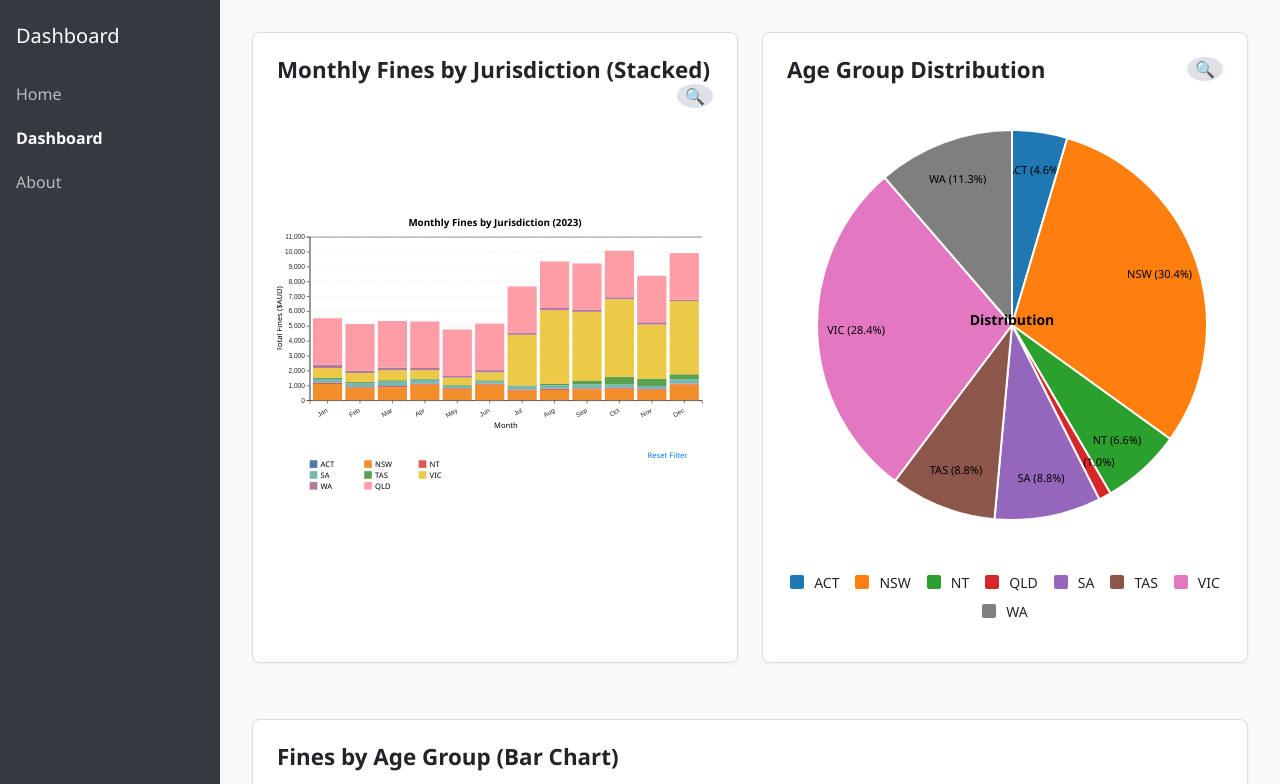
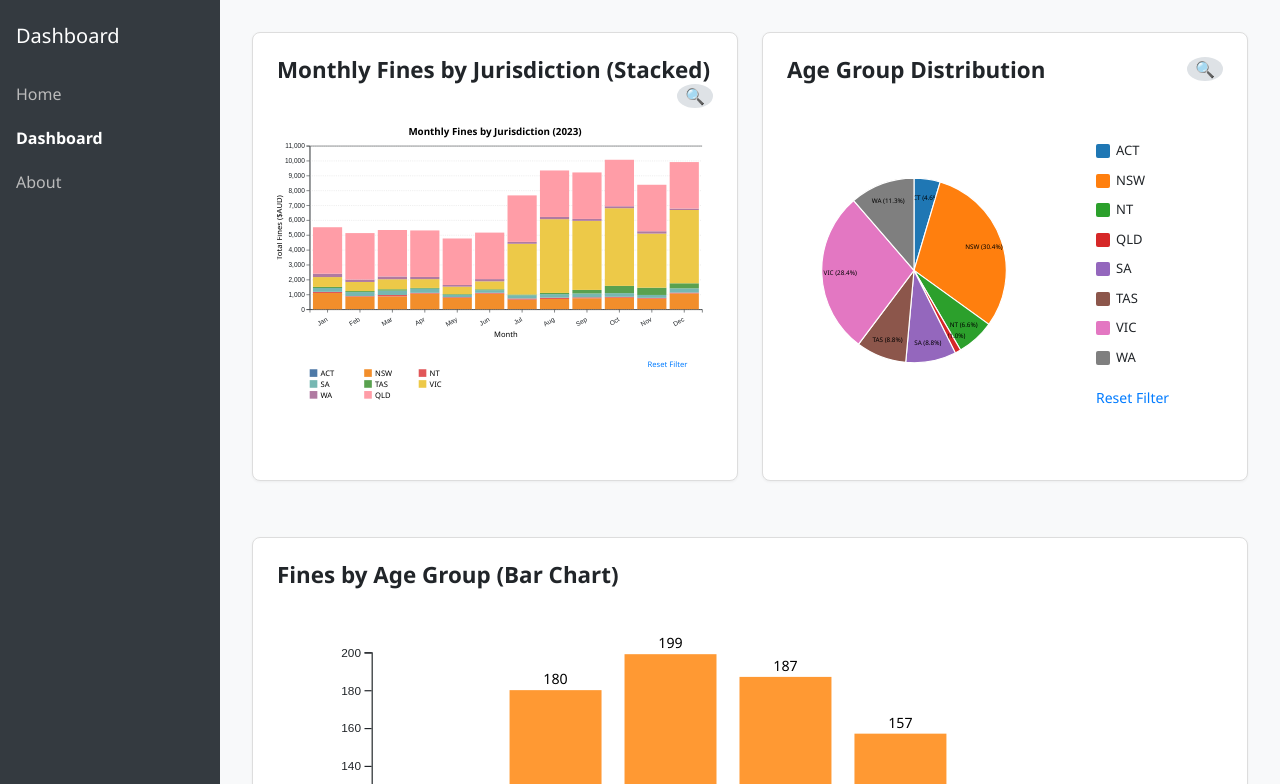
Before and after one commit to JustinW123/DataVisualisation, a plain HTML site: page Data Visualisation/dashboard.html in a window 1280 px wide. Shown: the top 784 px of the page. Drawn offline with nearby package versions, Linux system fonts and the light colour scheme.

Commit message:
Interactivity for pie chart

```diff
--- a/Data Visualisation/css/styles.css
+++ b/Data Visualisation/css/styles.css
@@ -57,6 +57,15 @@ body {
   flex-direction: column;
   justify-content: space-between;
   min-height: 420px;
+}
+
+.chart-box svg {
+  width: 100% !important;
+  height: auto !important;
+  max-height: 100% !important;
+  max-width: 100% !important;
+  display: block;
+  margin: 0 auto;
 }
 
 /* Headings */
@@ -166,7 +175,7 @@ svg {
 .chart-modal {
   display: none;
   position: fixed;
-  z-index: 1000;
+  z-index: 1100;
   top: 0;
   left: 0;
   width: 100vw;
@@ -185,14 +194,14 @@ svg {
   box-shadow: 0 4px 20px rgba(0, 0, 0, 0.2);
   display: flex;
   flex-direction: column;
-  justify-content: center;
-  align-items: center;
-  overflow: auto;
+  justify-content: flex-start;
+  align-items: flex-start;
+  overflow: hidden;
   position: relative;
   z-index: 1002;
+  box-sizing: border-box;
 }
 
-/* Enlarged Chart Container */
 #enlarged-chart-container,
 #enlarged-pie-container {
   flex: 1;
@@ -203,14 +212,18 @@ svg {
   justify-content: center;
   overflow: hidden;
   padding: 2rem;
+  box-sizing: border-box;
 }
 
 #enlarged-chart-container svg,
 #enlarged-pie-container svg {
-  width: 90% !important;
+  width: 100% !important;
   height: auto !important;
-  max-height: 90vh !important;
-  max-width: 90vw !important;
+  max-height: 100% !important;
+  max-width: 1000px !important;
+  display: block;
+  margin: auto;
+  overflow: visible;
 }
 
 /* Close Button */
@@ -247,12 +260,11 @@ svg {
 
 .legend-pie {
   display: flex;
-  flex-wrap: wrap;
-  gap: 8px 16px;
-  margin-top: 12px;
+  flex-direction: column;
+  gap: 8px;
+  justify-content: flex-start;
+  align-items: flex-start;
   font-size: 13px;
-  justify-content: center;
-  align-items: center;
   padding-top: 10px;
 }
 
--- a/Data Visualisation/dashboard.html
+++ b/Data Visualisation/dashboard.html
@@ -24,7 +24,7 @@
         <div class="chart-col-6 chart-box">
           <h2>
             Monthly Fines by Jurisdiction (Stacked)
-            <button class="enlarge-btn" id="openStackedModal" title="Enlarge Chart">&#128269;</button>
+            <button class="enlarge-btn" id="openStackedModal" title="Enlarge Chart">🔍</button>
           </h2>
           <div id="stacked-chart"></div>
           <div id="stacked-legend" class="mt-3"></div>
@@ -34,27 +34,34 @@
         <div class="chart-col-6 chart-box">
           <h2>
             Age Group Distribution
-            <button class="enlarge-btn" id="openPieModal" title="Enlarge Chart">&#128269;</button>
+            <button class="enlarge-btn" id="openPieModal" title="Enlarge Chart">🔍</button>
           </h2>
           <div id="pie-chart"></div>
           <div id="pie-legend" class="mt-3"></div>
         </div>
 
-        <!-- Modal for Enlarged Pie Chart -->
-        <div id="pieChartModal" class="chart-modal">
-          <div class="chart-modal-content">
-            <span id="closePieModal">&times;</span>
-            <div id="enlarged-pie-container"></div>
-          </div>
+        <!-- Bar Chart Full Width -->
+        <div class="chart-col-12 chart-box">
+          <h2>Fines by Age Group (Bar Chart)</h2>
+          <div id="bar-chart"></div>
         </div>
-
-
-      <!-- Bar Chart Full Width -->
-      <div class="chart-col-12 chart-box">
-        <h2>Fines by Age Group (Bar Chart)</h2>
-        <div id="bar-chart"></div>
       </div>
     </main>
+  </div>
+
+  <!-- Modals placed OUTSIDE main -->
+  <div id="chartModal" class="chart-modal">
+    <div class="chart-modal-content">
+      <span id="closeModal">&times;</span>
+      <div id="enlarged-chart-container"></div>
+    </div>
+  </div>
+
+  <div id="pieChartModal" class="chart-modal">
+    <div class="chart-modal-content">
+      <span id="closePieModal">&times;</span>
+      <div id="enlarged-pie-container"></div>
+    </div>
   </div>
 
   <!-- D3 Scripts -->
@@ -63,13 +70,5 @@
   <script src="js/stacked-chart.js"></script>
   <script src="js/pie-chart.js"></script>
   <script src="js/bar-chart.js"></script>
-
-  <!-- Modal for Enlarged Chart -->
-  <div id="chartModal" class="chart-modal">
-    <div class="chart-modal-content">
-      <span id="closeModal">&times;</span>
-      <div id="enlarged-chart-container"></div>
-    </div>
-  </div>
 </body>
 </html>
--- a/Data Visualisation/js/pie-chart.js
+++ b/Data Visualisation/js/pie-chart.js
@@ -1,17 +1,49 @@
-// Pie Chart (Isolated Implementation with Modal View + Enlarged Toggle + Smooth Transition + Center Label + Legend)
+// js/pie-chart.js — responsive layout + right-side legend and reset button
 
 function drawPieChart(containerId, isLarge = false) {
   d3.csv("data/jurisdiction.csv", d3.autoType).then(data => {
     const container = d3.select(containerId);
-    const width = isLarge ? 800 : 450;
-    const height = isLarge ? 600 : 450;
-    const radius = Math.min(width, height) / 2 - 30;
+    const width = isLarge ? 1000 : 520;
+    const height = isLarge ? 800 : 400;
+    const radius = Math.min(width, height) / 2 - 40;
 
-    const svg = container
+    container.html("");
+
+    const wrapper = container.append("div")
+      .style("display", "flex")
+      .style("flex-wrap", "nowrap")
+      .style("justify-content", "center")
+      .style("align-items", "center")
+      .style("gap", "2rem")
+      .style("width", "100%")
+      .style("max-width", isLarge ? "95%" : "100%")
+      .style("margin", "0 auto");
+
+    const chartBox = wrapper.append("div")
+      .attr("class", "pie-container")
+      .style("flex", "0 1 auto")
+      .style("max-width", isLarge ? "70%" : "60%")
+      .style("min-width", isLarge ? "600px" : "300px")
+      .style("height", isLarge ? "700px" : "auto");
+
+    const legendBox = wrapper.append("div")
+      .attr("class", "legend-container")
+      .style("flex", "0 0 auto")
+      .style("display", "flex")
+      .style("flex-direction", "column")
+      .style("justify-content", "center")
+      .style("align-items", "flex-start")
+      .style("font-size", isLarge ? "18px" : "13px")
+      .style("min-width", isLarge ? "220px" : "150px");
+
+    const svg = chartBox
       .append("svg")
-      .attr("width", width)
-      .attr("height", height)
-      .append("g")
+      .attr("viewBox", `0 0 ${width} ${height}`)
+      .attr("preserveAspectRatio", "xMidYMid meet")
+      .style("width", "100%")
+      .style("height", "100%");
+
+    const g = svg.append("g")
       .attr("transform", `translate(${width / 2}, ${height / 2})`);
 
     const color = d3.scaleOrdinal()
@@ -45,13 +77,20 @@ function drawPieChart(containerId, isLarge = false) {
         .style("opacity", 0);
     }
 
-    const arcs = svg.selectAll("g.slice")
-      .data(pie(data))
+    let visibleData = new Set(data.map(d => d["JURISDICTION"]));
+
+    function updatePieChart() {
+      const filtered = data.filter(d => visibleData.has(d["JURISDICTION"]));
+      const arcs = pie(filtered);
+
+      g.selectAll("g.slice").remove();
+      const slices = g.selectAll("g.slice")
+        .data(arcs)
         .enter()
         .append("g")
         .attr("class", "slice");
 
-    arcs.append("path")
+      slices.append("path")
         .attr("fill", d => color(d.data["JURISDICTION"]))
         .attr("stroke", "#fff")
         .attr("stroke-width", "2")
@@ -62,7 +101,7 @@ function drawPieChart(containerId, isLarge = false) {
           return t => arc(i(t));
         });
 
-    arcs.selectAll("path")
+      slices.selectAll("path")
         .on("mouseover", function(event, d) {
           d3.select(this)
             .transition().duration(200)
@@ -74,7 +113,7 @@ function drawPieChart(containerId, isLarge = false) {
           tooltip
             .style("opacity", 1)
             .html(
-            `<strong>${d.data["JURISDICTION"]}</strong><br>Total: ${d.data["Count(METRIC)"]}<br>(${d3.format(".1%")((d.data["Count(METRIC)"]) / d3.sum(data, d => d["Count(METRIC)"]))})`
+              `<strong>${d.data["JURISDICTION"]}</strong><br>Total: ${d.data["Count(METRIC)"]}<br>(${d3.format(".1%")((d.data["Count(METRIC)"]) / d3.sum(filtered, d => d["Count(METRIC)"]))})`
             );
         })
         .on("mousemove", event => {
@@ -87,40 +126,86 @@ function drawPieChart(containerId, isLarge = false) {
           tooltip.style("opacity", 0);
         });
 
-    arcs.append("text")
+      slices.append("text")
         .attr("transform", d => `translate(${labelArc.centroid(d)})`)
         .attr("dy", "0.35em")
         .style("text-anchor", "middle")
-      .style("font-size", "11px")
+        .style("font-size", isLarge ? "18px" : "11px")
         .style("fill", "#000")
         .text(d => {
-        const total = d3.sum(data, d => d["Count(METRIC)"]);
+          const total = d3.sum(filtered, d => d["Count(METRIC)"]);
           const percent = d3.format(".1%")((d.data["Count(METRIC)"]) / total);
           return `${d.data["JURISDICTION"]} (${percent})`;
         });
+    }
 
-    svg.append("text")
+    g.append("text")
       .attr("x", 0)
       .attr("y", 0)
       .attr("text-anchor", "middle")
-      .style("font-size", "14px")
+      .style("font-size", isLarge ? "24px" : "14px")
       .style("font-weight", "bold")
       .text("Distribution");
 
-    const legend = container.append("div")
+    const legend = legendBox.append("div")
       .attr("class", "legend-pie")
-      .style("max-width", isLarge ? "90%" : null)
-      .style("margin", isLarge ? "0 auto" : null);
+      .style("display", "flex")
+      .style("flex-direction", "column")
+      .style("gap", "10px")
+      .style("align-items", "flex-start");
 
     data.forEach(d => {
-      const item = legend.append("div").attr("class", "legend-item");
+      const key = d["JURISDICTION"];
+      const item = legend.append("div")
+        .attr("class", "legend-item active")
+        .style("cursor", "pointer")
+        .style("display", "flex")
+        .style("align-items", "center")
+        .on("click", function() {
+          d3.select(this)
+            .transition().duration(200)
+            .style("opacity", visibleData.has(key) ? 0.3 : 1);
+
+          if (visibleData.has(key)) {
+            visibleData.delete(key);
+            d3.select(this).classed("inactive", true);
+          } else {
+            visibleData.add(key);
+            d3.select(this).classed("inactive", false);
+          }
+          updatePieChart();
+        });
+
       item.append("div")
         .attr("class", "legend-color-box")
-        .style("background-color", color(d["JURISDICTION"]));
+        .style("background-color", color(key))
+        .style("width", "14px")
+        .style("height", "14px")
+        .style("border-radius", "2px")
+        .style("margin-right", "6px");
 
-      item.append("text")
-        .text(d["JURISDICTION"]);
+      item.append("span")
+        .text(key)
+        .style("font-size", isLarge ? "15px" : "13px");
     });
+
+    legendBox.append("div")
+      .attr("class", "reset-button")
+      .style("margin-top", "20px")
+      .style("text-align", "left")
+      .style("cursor", "pointer")
+      .style("color", "#007bff")
+      .style("font-size", isLarge ? "16px" : "14px")
+      .text("Reset Filter")
+      .on("click", () => {
+        visibleData = new Set(data.map(d => d["JURISDICTION"]));
+        legend.selectAll(".legend-item")
+          .classed("inactive", false)
+          .style("opacity", 1);
+        updatePieChart();
+      });
+
+    updatePieChart();
   });
 }
 
@@ -140,17 +225,14 @@ function initPieModal() {
         drawPieChart("#enlarged-pie-container", true);
         pieDrawn = true;
       }
+      document.body.style.overflow = "hidden";
       pieModal.style.display = "flex";
-      pieModal.style.width = "90vw";
-      pieModal.style.height = "90vh";
-      pieModal.style.margin = "auto";
-      pieModal.style.top = "5vh";
-      pieModal.style.left = "5vw";
     });
 
     pieCloseBtn.addEventListener("click", () => {
       pieModal.style.display = "none";
       pieContainer.innerHTML = "";
+      document.body.style.overflow = "";
       pieDrawn = false;
     });
   }
--- a/Data Visualisation/js/stacked-chart.js
+++ b/Data Visualisation/js/stacked-chart.js
@@ -32,6 +32,7 @@ function drawStackedChart(containerId, isLarge = false) {
 
     const svg = d3.select(containerId)
       .append("svg")
+      .attr("class", "stacked-chart")
       .attr("viewBox", `0 0 ${chartWidth} ${chartHeight + 180}`)
       .attr("preserveAspectRatio", "xMidYMid meet")
       .attr("width", "100%")
@@ -195,9 +196,8 @@ function drawStackedChart(containerId, isLarge = false) {
             drawStackedChart(containerId, isLarge);
           });
       });
-      });
-    };
-
+  });
+};
 
 window.onload = () => {
   drawStackedChart("#stacked-chart", false);
```
Lines whose indentation alone changed are shown as unchanged.
